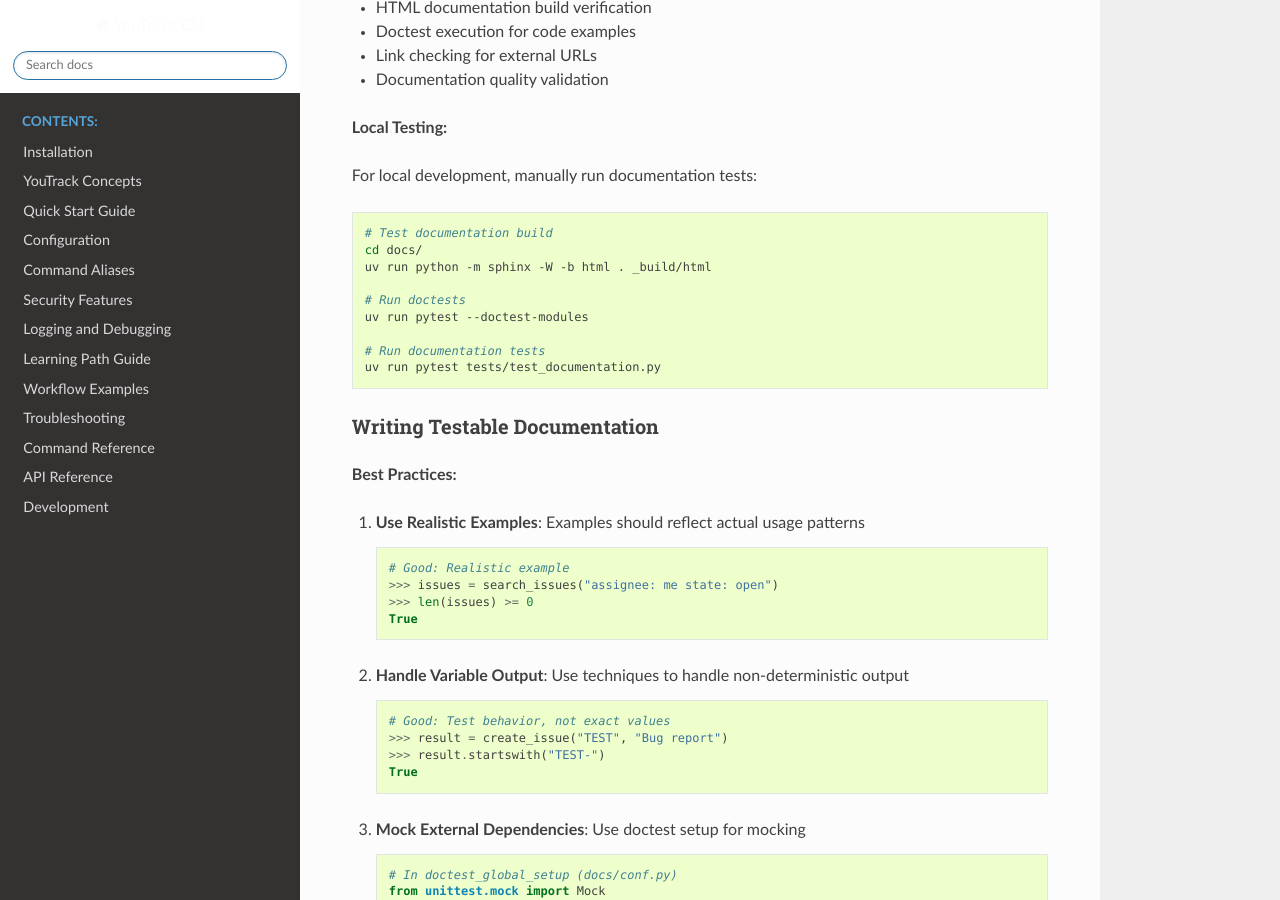
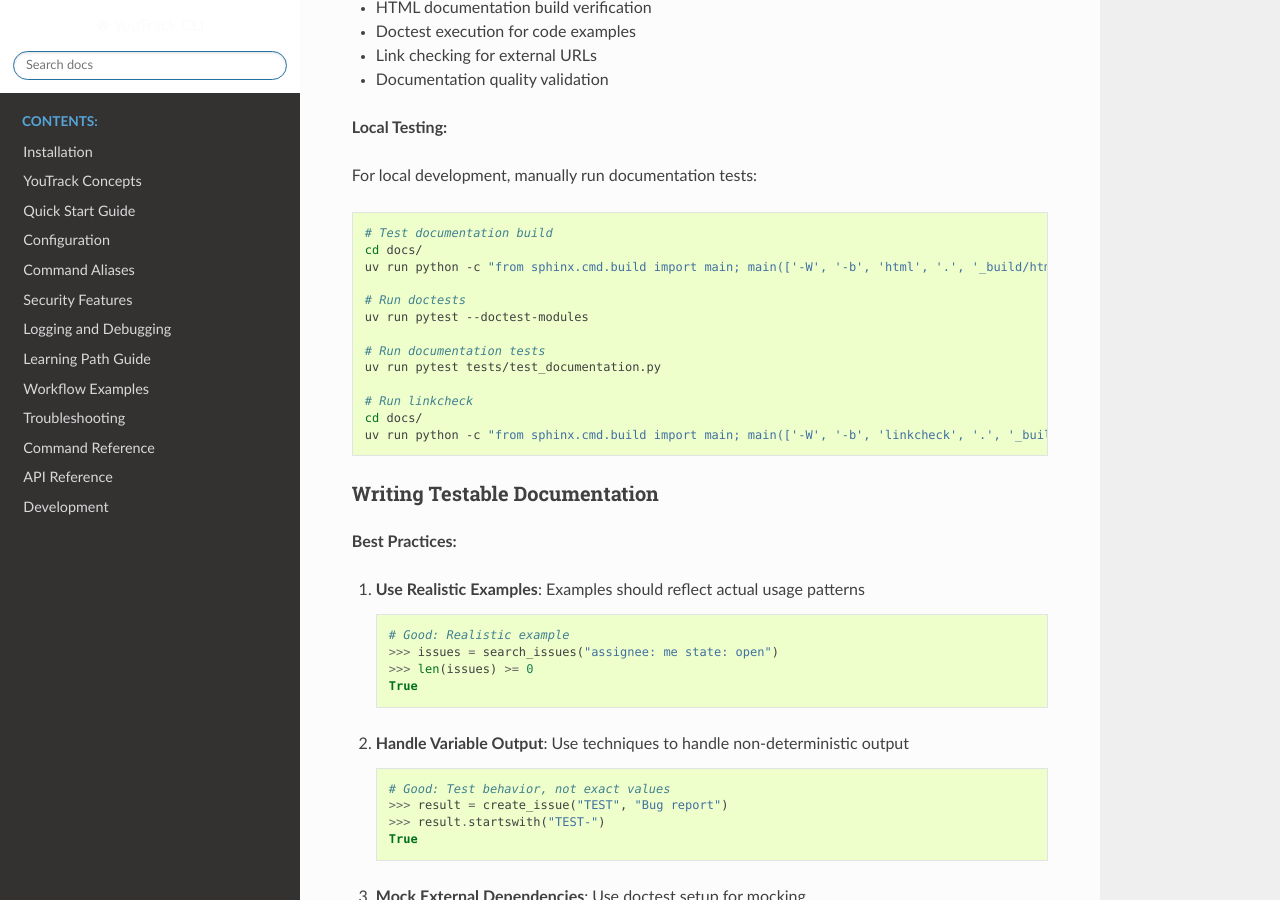
Before and after one commit to ryancheley/yt-cli, a Sphinx documentation site: the page built from docs/developer-guidelines.rst, in a window 1280 px wide and 900 px high, scrolled down 10278 px. Built offline with Sphinx 7.4.7 and the Read the Docs theme 3.1.0, drawn with Linux system fonts in a browser that asks for light colours; pages that are not in the unit, such as notebooks, are missing from menus.

Commit message:
🔧 Fix documentation build issues in CI
- Remove invalid sphinx.ext.linkcheck extension (linkcheck is a builder, not extension)
- Update CI workflow to use sphinx.cmd.build.main() directly for more reliable execution
- Fix documentation test to use sphinx module instead of relying on sphinx-build command
- Update developer guidelines with correct sphinx invocation commands
- Ensure consistent sphinx execution across local development and CI environments

```diff
--- a/docs/conf.py
+++ b/docs/conf.py
@@ -23,7 +23,6 @@
     "sphinx.ext.viewcode",
     "sphinx.ext.intersphinx",
     "sphinx.ext.doctest",
-    "sphinx.ext.linkcheck",
     "sphinx_autodoc_typehints",
     "sphinx_click",
 ]
--- a/docs/developer-guidelines.rst
+++ b/docs/developer-guidelines.rst
@@ -564,13 +564,17 @@
 
     # Test documentation build
     cd docs/
-    uv run python -m sphinx -W -b html . _build/html
+    uv run python -c "from sphinx.cmd.build import main; main(['-W', '-b', 'html', '.', '_build/html'])"
 
     # Run doctests
     uv run pytest --doctest-modules
 
     # Run documentation tests
     uv run pytest tests/test_documentation.py
+
+    # Run linkcheck
+    cd docs/
+    uv run python -c "from sphinx.cmd.build import main; main(['-W', '-b', 'linkcheck', '.', '_build/linkcheck'])"
 
 Writing Testable Documentation
 ~~~~~~~~~~~~~~~~~~~~~~~~~~~~~~~
```
Also changed, not shown: 2 other files.
